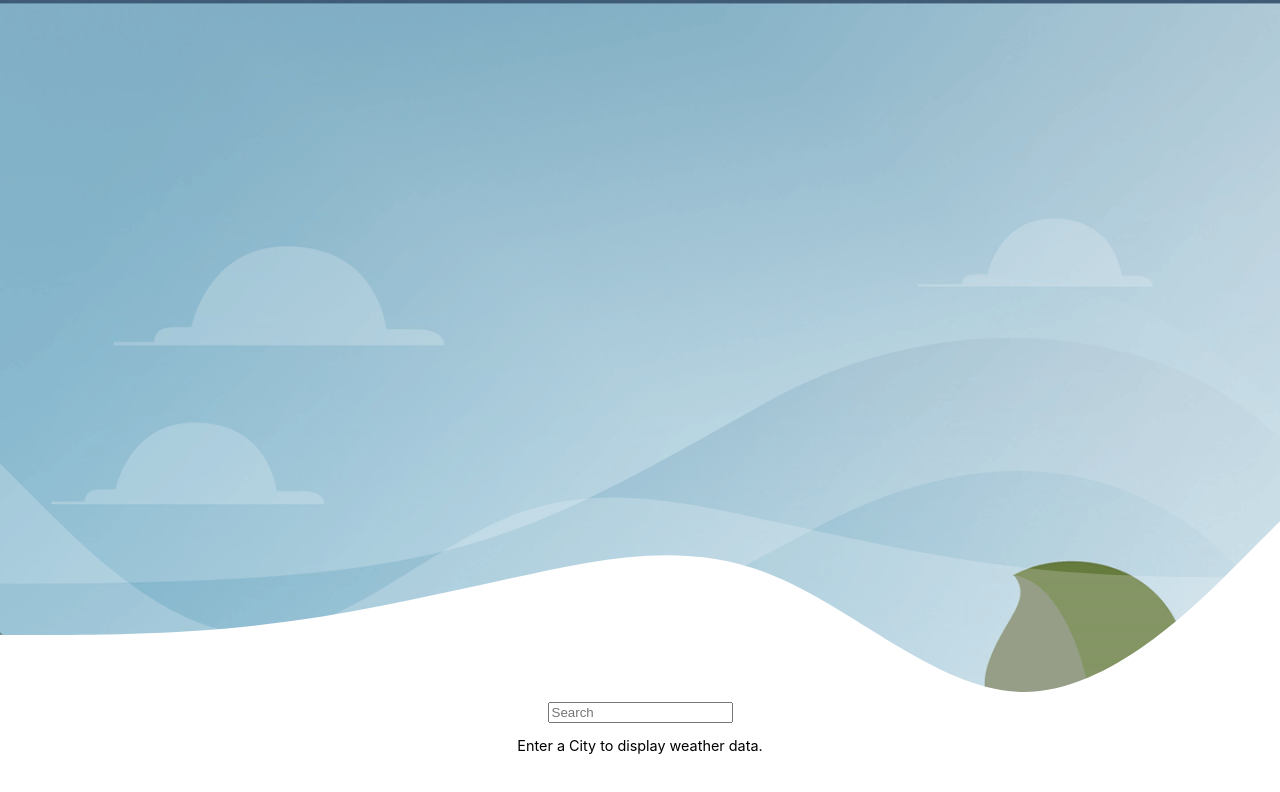
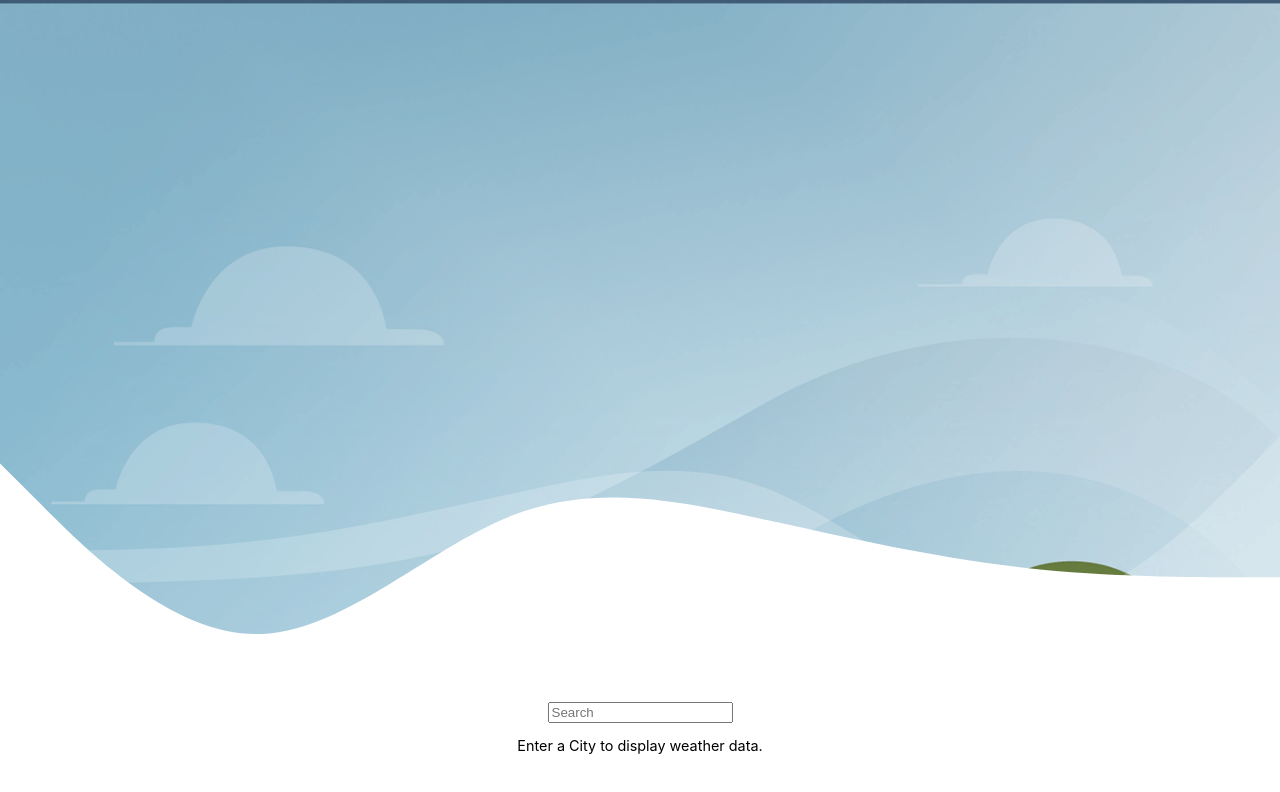
Before and after one commit to gruckion/squareduptest, a React (Create React App) app: page / in a window 1280 px wide. Shown: the top 792 px of the page. Built offline with nearby package versions, Linux system fonts and the light colour scheme; no server answers; what aws-amplify would draw is missing.

Commit message:
Updated read setup instructions.

```diff
--- a/src/weather/components/WeatherContainer.tsx
+++ b/src/weather/components/WeatherContainer.tsx
@@ -15,6 +15,7 @@ const WeatherContainer: React.FunctionComponent<WeatherContainerProps> = ({ chil
                     fill="#fff"
                     fillOpacity="1"
                     opacity="0.2"
+                    transform="scale (-1, 1) translate(0, -30)"
                     transform-origin="center"
                     // eslint-disable-next-line max-len
                     d="M0,32L48,80C96,128,192,224,288,224C384,224,480,128,576,90.7C672,53,768,75,864,96C960,117,1056,139,1152,149.3C1248,160,1344,160,1392,160L1440,160L1440,320L1392,320C1344,320,1248,320,1152,320C1056,320,960,320,864,320C768,320,672,320,576,320C480,320,384,320,288,320C192,320,96,320,48,320L0,320Z"
@@ -22,7 +23,6 @@ const WeatherContainer: React.FunctionComponent<WeatherContainerProps> = ({ chil
                 <path
                     fill="#fff"
                     fillOpacity="1"
-                    transform="scale (-1, 1) translate(0, 65)"
                     transform-origin="center"
                     // eslint-disable-next-line max-len
                     d="M0,32L48,80C96,128,192,224,288,224C384,224,480,128,576,90.7C672,53,768,75,864,96C960,117,1056,139,1152,149.3C1248,160,1344,160,1392,160L1440,160L1440,320L1392,320C1344,320,1248,320,1152,320C1056,320,960,320,864,320C768,320,672,320,576,320C480,320,384,320,288,320C192,320,96,320,48,320L0,320Z"
--- a/src/weather/components/WeatherLocations.tsx
+++ b/src/weather/components/WeatherLocations.tsx
@@ -53,6 +53,7 @@ const WeatherLocations: React.FunctionComponent<WeatherLocationsProps> = ({ onCh
                 type="text"
                 placeholder="Search"
                 onChange={onChangeLocationName}
+                autoFocus={false}
             />
 
             { !!weatherLocationRows &&
--- a/src/weather/styles/weather-locations.scss
+++ b/src/weather/styles/weather-locations.scss
@@ -9,4 +9,8 @@
         margin-bottom: 1em;
         font-size: 0.9em;
     }
+
+    @media (min-width: 768px) {
+        margin: 0 10vw;
+    }
 }
```
Also changed, not shown: package.json (+16 -5 lines), 2 other files (tests, documents, lock files or other folders).
